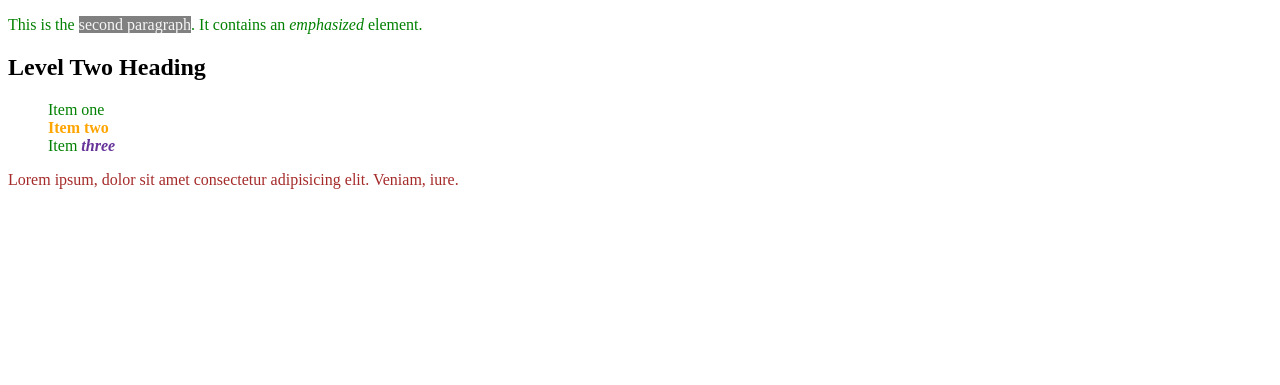
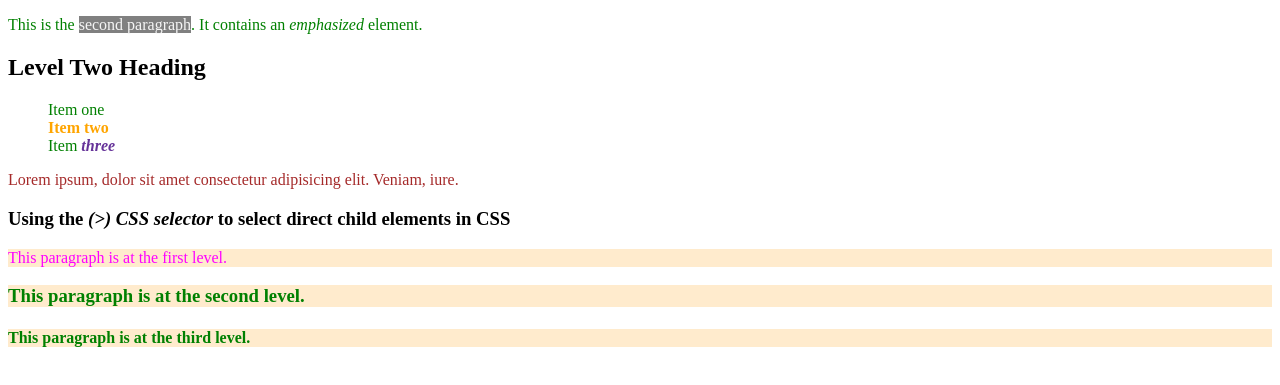
Before and after one commit to Ayush-Bharadva/CSS, a plain HTML site: page selectors/selector.html in a window 1280 px wide. Shown: the part 153-538 px from the top of the page. Drawn offline with Linux system fonts and the light colour scheme.

Commit message:
selectors completed

```diff
--- a/selectors/selector.css
+++ b/selectors/selector.css
@@ -1,8 +1,8 @@
 /* Types pof selectors :
 0. p (element selector)
-1. * (selects all)
-2. . (selects class)
-3. # (selects id)
+1. * (universal selector)
+2. . (class selector)
+3. # (id selector)
 4. , (grouping selector)
 5. p.center(selects p with class name "center")
 
@@ -12,6 +12,7 @@ p {
   color: rgb(219, 52, 52);
 }
 
+/* grouping selector example */
 p,
 li {
   color: green;
@@ -26,6 +27,7 @@ li {
   font-weight: bold;
 } */
 
+/* class special of li tag and class special of span tag will be selected */
 li.special,
 span.special {
   color: orange;
@@ -33,40 +35,58 @@ span.special {
 }
 
 /* descendant combinator(space between two selectors) */
+/* em which is inside li will be selected in below css */
 li em {
   color: rebeccapurple;
   font-weight: bold;
 }
 
 /* adjacent sibling combinator(+) */
+/* element p which is exactly after h1 will be selected*/
 h1 + p {
   font-size: 200%;
 }
 
+/* below css property will be applied to link of anchor tag */
 a:link {
   color: pink;
 }
 
+/* below css property will be applied when link is visited once */
 a:visited {
   color: green;
 }
 
+/* below css property will be applied when link is hovered*/
 a:hover {
   text-decoration: none;
 }
 
+/* span tag which is inside p tag  which is inside article tag will be selected*/
 article p span {
   background-color: grey;
   color: whitesmoke;
 }
 
+/*only p tag which comes just after ul tag which comes just after h2 tag will be*/
 h2 + ul + p {
   color: brown;
 }
 
 /* combining all selectors */
+/* only p tag which has class special and which comes after h1 tag inside body will be selected */
 body h1 + p.special {
   color: yellow;
   background-color: black;
   padding: 5px;
 }
+
+/* Direct child selector */
+/* only p tag will be selected which is direct child of div */
+div > p {
+  color: magenta;
+}
+/* all p tags which comes inside div will be selected */
+div p {
+  background-color: blanchedalmond;
+}
--- a/selectors/selector.html
+++ b/selectors/selector.html
@@ -31,5 +31,18 @@
     <p>
       Lorem ipsum, dolor sit amet consectetur adipisicing elit. Veniam, iure.
     </p>
+
+    <h3>
+      Using the <i> (>) CSS selector </i> to select direct child elements in CSS
+    </h3>
+    <div>
+      <p>This paragraph is at the first level.</p>
+      <h3>
+        <p>This paragraph is at the second level.</p>
+        <h4>
+          <p>This paragraph is at the third level.</p>
+        </h4>
+      </h3>
+    </div>
   </body>
 </html>
```
